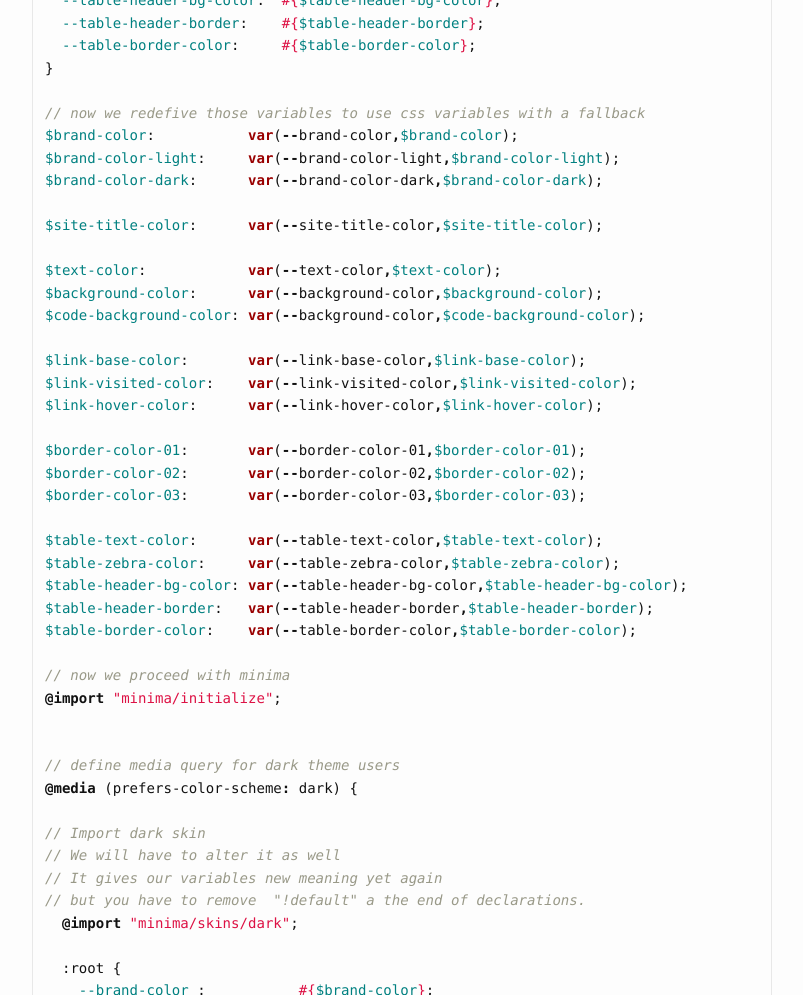
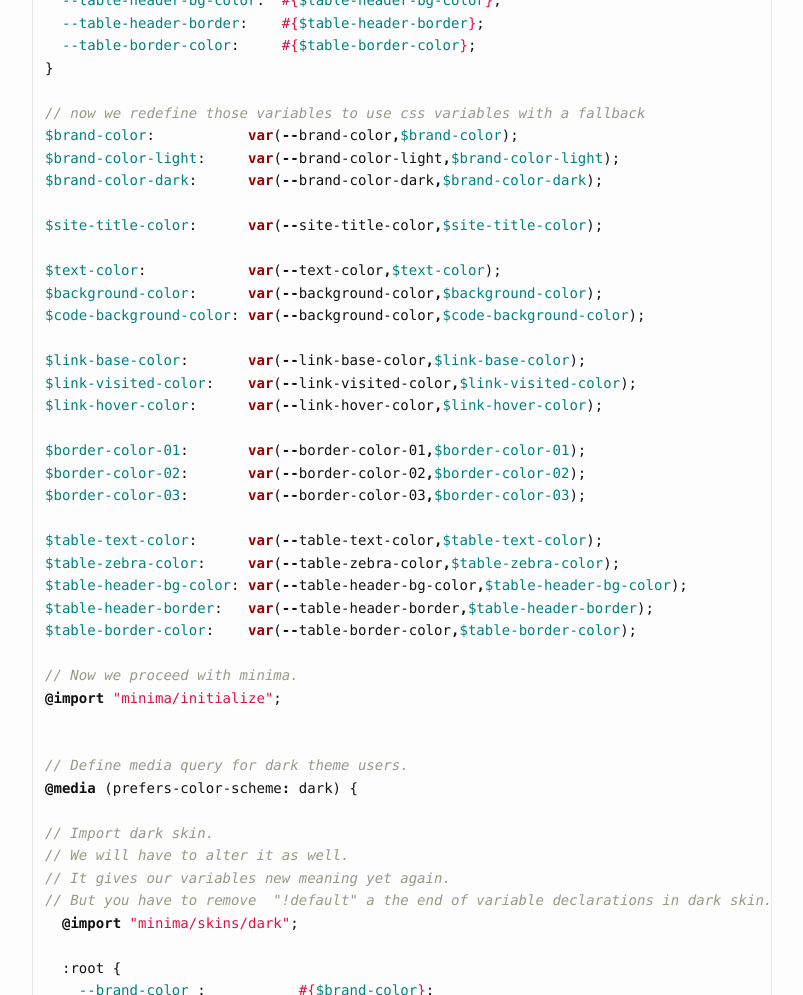
Before and after one commit to Alexander-Taran/alexander-taran.github.com, a Jekyll site: the page built from _posts/2022-06-08-adopting-dark-theme-in-jekyl-blog.md, in a window 1280 px wide and 1400 px high, scrolled down 1352 px. Shown: the part 155-1150 px from the top of the window, without its empty margins (238-1041 px from the left). Built offline with Jekyll 4.4.1, drawn with Linux system fonts in a browser that asks for light colours.

Commit message:
fixed typos and casing

```diff
--- a/_posts/2022-06-08-adopting-dark-theme-in-jekyl-blog.md
+++ b/_posts/2022-06-08-adopting-dark-theme-in-jekyl-blog.md
@@ -53,7 +53,7 @@ Update `styles/css/style.scss` like this
   --table-border-color:     #{$table-border-color};
 }
 
-// now we redefive those variables to use css variables with a fallback
+// now we redefine those variables to use css variables with a fallback
 $brand-color:           var(--brand-color,$brand-color);
 $brand-color-light:     var(--brand-color-light,$brand-color-light);
 $brand-color-dark:      var(--brand-color-dark,$brand-color-dark);
@@ -78,17 +78,17 @@ $table-header-bg-color: var(--table-header-bg-color,$table-header-bg-color);
 $table-header-border:   var(--table-header-border,$table-header-border);
 $table-border-color:    var(--table-border-color,$table-border-color);
 
-// now we proceed with minima
+// Now we proceed with minima.
 @import "minima/initialize";
 
 
-// define media query for dark theme users
+// Define media query for dark theme users.
 @media (prefers-color-scheme: dark) {
 
-// Import dark skin
-// We will have to alter it as well
-// It gives our variables new meaning yet again
-// but you have to remove  "!default" a the end of declarations.
+// Import dark skin.
+// We will have to alter it as well.
+// It gives our variables new meaning yet again.
+// But you have to remove  "!default" a the end of variable declarations in dark skin.
   @import "minima/skins/dark";
 
   :root {
```
